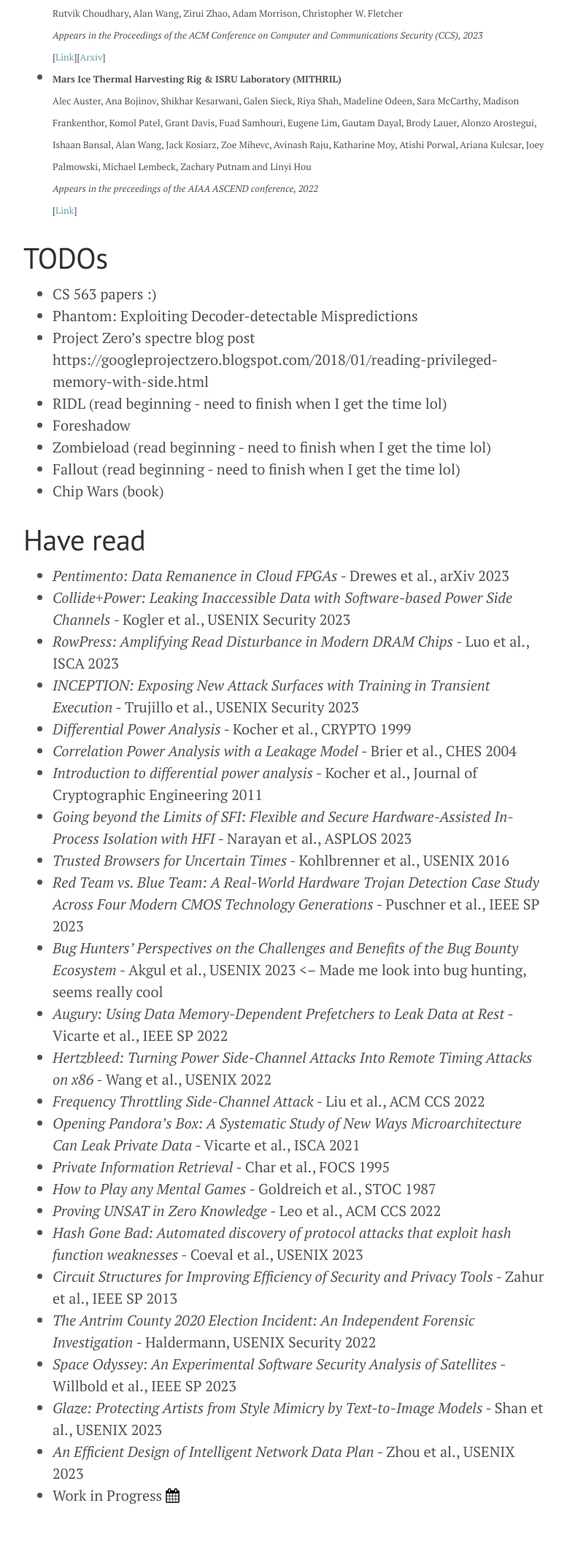
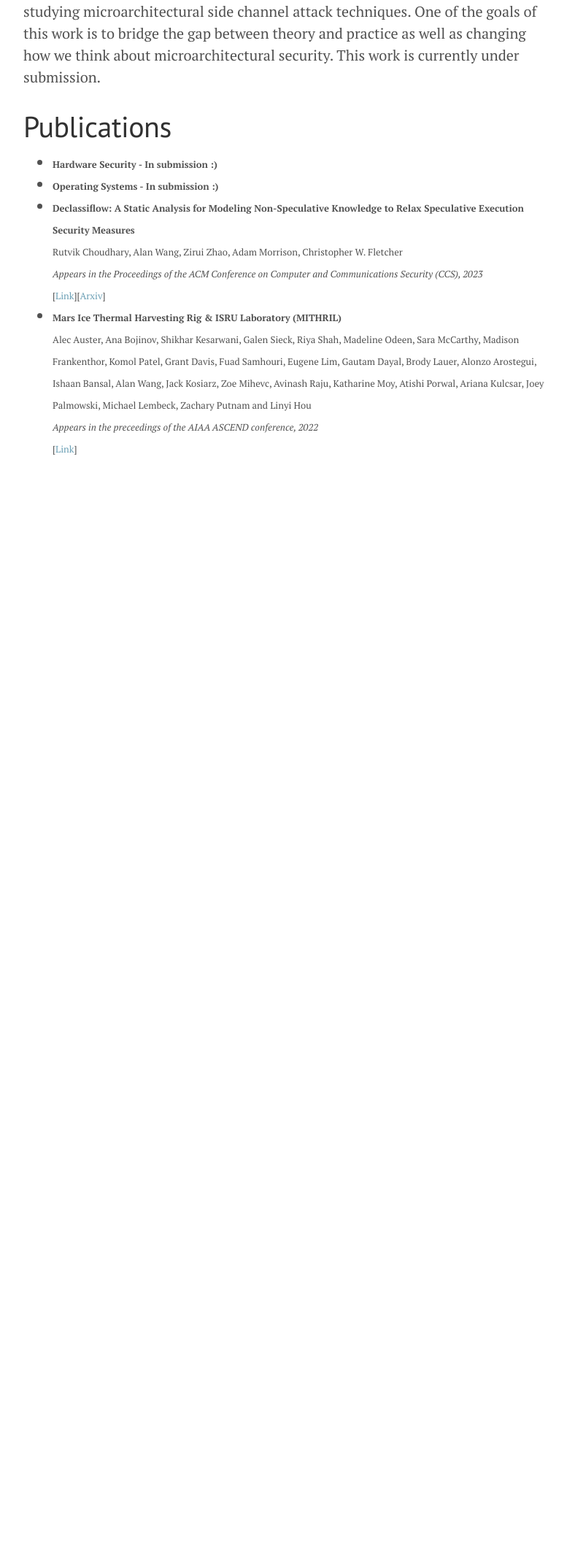
Before and after one commit to urd00m/urd00m.github.io, a plain HTML site: page research/index.html in a window 1280 px wide. Shown: the part 645-2789 px from the top of the page at 73% size, without its empty margins (248-1025 px from the left). After the commit the page ends 1353 px from the top, so only its background shows below. Drawn offline with Linux system fonts and the light colour scheme.

Commit message:
updates 16

```diff
--- a/research/index.html
+++ b/research/index.html
@@ -144,13 +144,20 @@
 <i class="fa fa-file-code-o fa-5x" style="color: #000000;"></i>
 </center>
 
+<h1 id="research-interests">Research Interests</h1>
+<p>      My research interests lie in hardware/systems security with a side on computer systems. Recently my work has been focused on discovering new side channel attack techniques and reverse engineering microarchitectural structures. I’m currently advised by <a href="https://cwfletcher.github.io/">Profesor Chris Fletcher</a> in the BS/MS (thesis) program at UIUC.</p>
+
 <h1 id="current-project">Current Project</h1>
-<p>      With the Declassiflow project (accepted ACM CCS ‘23) wrapping up I’m switching gears to a uarch attack project / reverse engineering project. Very excited!</p>
+<p>      I am currently working on a project in hardware security. Specifically, I am studying microarchitectural side channel attack techniques. One of the goals of this work is to bridge the gap between theory and practice as well as changing how we think about microarchitectural security. This work is currently under submission.</p>
 
 <h1 id="publications">Publications</h1>
 <ul>
   <li>
-    <font size="2"><b>Under Review :)</b><br />
+    <font size="2"><b>Hardware Security - In submission :)</b><br />
+</font>
+  </li>
+  <li>
+    <font size="2"><b>Operating Systems - In submission :)</b><br />
 </font>
   </li>
   <li>
@@ -159,47 +166,6 @@
   <li>
     <font size="2"><b>Mars Ice Thermal Harvesting Rig &amp; ISRU Laboratory (MITHRIL)</b><br />Alec Auster, Ana Bojinov, Shikhar Kesarwani, Galen Sieck, Riya Shah, Madeline Odeen, Sara McCarthy, Madison Frankenthor, Komol Patel, Grant Davis, Fuad Samhouri, Eugene Lim, Gautam Dayal, Brody Lauer, Alonzo Arostegui, Ishaan Bansal, Alan Wang, Jack Kosiarz, Zoe Mihevc, Avinash Raju, Katharine Moy, Atishi Porwal, Ariana Kulcsar, Joey Palmowski, Michael Lembeck, Zachary Putnam and Linyi Hou<br /><i>Appears in the preceedings of the AIAA ASCEND conference, 2022</i><br />[<a href="https://arc.aiaa.org/doi/10.2514/6.2022-4249" target="_blank">Link</a>]</font>
   </li>
-</ul>
-
-<h1 id="todos">TODOs</h1>
-<ul>
-  <li>CS 563 papers :)</li>
-  <li>Phantom: Exploiting Decoder-detectable Mispredictions</li>
-  <li>Project Zero’s spectre blog post https://googleprojectzero.blogspot.com/2018/01/reading-privileged-memory-with-side.html</li>
-  <li>RIDL (read beginning - need to finish when I get the time lol)</li>
-  <li>Foreshadow</li>
-  <li>Zombieload (read beginning - need to finish when I get the time lol)</li>
-  <li>Fallout (read beginning - need to finish when I get the time lol)</li>
-  <li>Chip Wars (book)</li>
-</ul>
-
-<h1 id="have-read">Have read</h1>
-<ul>
-  <li><em>Pentimento: Data Remanence in Cloud FPGAs</em> - Drewes et al., arXiv 2023</li>
-  <li><em>Collide+Power: Leaking Inaccessible Data with Software-based Power Side Channels</em> - Kogler et al., USENIX Security 2023</li>
-  <li><em>RowPress: Amplifying Read Disturbance in Modern DRAM Chips</em> - Luo et al., ISCA 2023</li>
-  <li><em>INCEPTION: Exposing New Attack Surfaces with Training in Transient Execution</em> - Trujillo et al., USENIX Security 2023</li>
-  <li><em>Differential Power Analysis</em> - Kocher et al., CRYPTO 1999</li>
-  <li><em>Correlation Power Analysis with a Leakage Model</em> - Brier et al., CHES 2004</li>
-  <li><em>Introduction to differential power analysis</em> - Kocher et al., Journal of Cryptographic Engineering 2011</li>
-  <li><em>Going beyond the Limits of SFI: Flexible and Secure Hardware-Assisted In-Process Isolation with HFI</em> - Narayan et al., ASPLOS 2023</li>
-  <li><em>Trusted Browsers for Uncertain Times</em> - Kohlbrenner et al., USENIX 2016</li>
-  <li><em>Red Team vs. Blue Team: A Real-World Hardware Trojan Detection Case Study Across Four Modern CMOS Technology Generations</em> - Puschner et al., IEEE SP 2023</li>
-  <li><em>Bug Hunters’ Perspectives on the Challenges and Benefits of the Bug Bounty Ecosystem</em> - Akgul et al., USENIX 2023 &lt;– Made me look into bug hunting, seems really cool</li>
-  <li><em>Augury: Using Data Memory-Dependent Prefetchers to Leak Data at Rest</em> - Vicarte et al., IEEE SP 2022</li>
-  <li><em>Hertzbleed: Turning Power Side-Channel Attacks Into Remote Timing Attacks on x86</em> - Wang et al., USENIX 2022</li>
-  <li><em>Frequency Throttling Side-Channel Attack</em> - Liu et al., ACM CCS 2022</li>
-  <li><em>Opening Pandora’s Box: A Systematic Study of New Ways Microarchitecture Can Leak Private Data</em> - Vicarte et al., ISCA 2021</li>
-  <li><em>Private Information Retrieval</em> - Char et al., FOCS 1995</li>
-  <li><em>How to Play any Mental Games</em> - Goldreich et al., STOC 1987</li>
-  <li><em>Proving UNSAT in Zero Knowledge</em> - Leo et al., ACM CCS 2022</li>
-  <li><em>Hash Gone Bad: Automated discovery of protocol attacks that exploit hash function weaknesses</em> - Coeval et al., USENIX 2023</li>
-  <li><em>Circuit Structures for Improving Efficiency of Security and Privacy Tools</em> - Zahur et al., IEEE SP 2013</li>
-  <li><em>The Antrim County 2020 Election Incident: An Independent Forensic Investigation</em> - Haldermann, USENIX Security 2022</li>
-  <li><em>Space Odyssey: An Experimental Software Security Analysis of Satellites</em> - Willbold et al., IEEE SP 2023</li>
-  <li><em>Glaze: Protecting Artists from Style Mimicry by Text-to-Image Models</em> - Shan et al., USENIX 2023 </li>
-  <li><em>An Efficient Design of Intelligent Network Data Plan</em> - Zhou et al., USENIX 2023</li>
-  <li>Work in Progress <i class="fa fa-calendar" style="color: #000000;"></i></li>
 </ul>
 
 </div>
```
Also changed, not shown: about/index.html (+1 -1 lines), atom.xml (+5 -5 lines).
